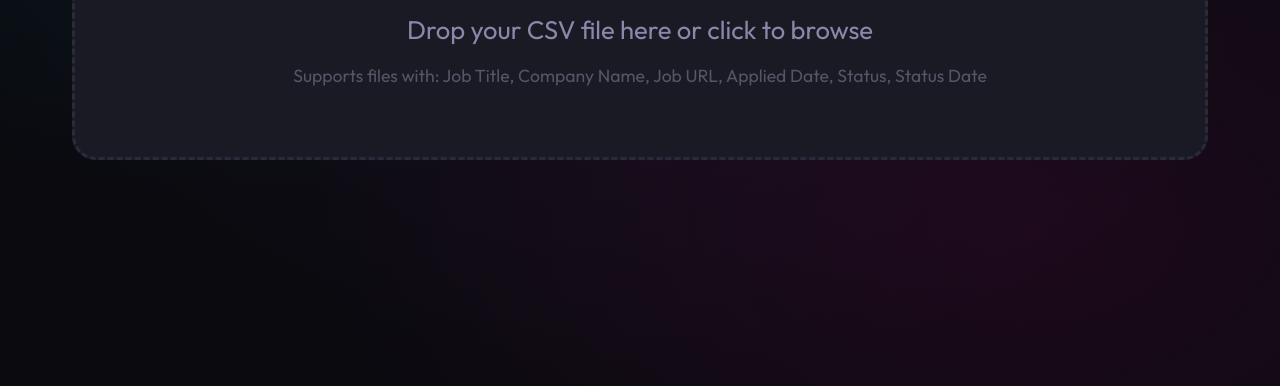
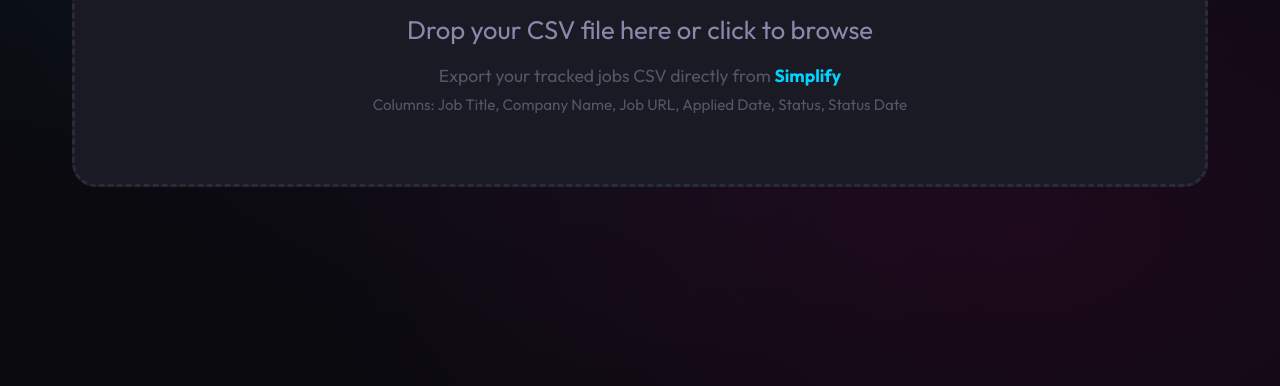
Before and after one commit to Vin916/Job-tracker, a plain HTML site: page index.html in a window 1280 px wide. Shown: the part 414-800 px from the top of the page. Drawn offline with nearby package versions, Linux system fonts and the light colour scheme.

Commit message:
Add README and update upload hint to mention Simplify

```diff
--- a/index.html
+++ b/index.html
@@ -519,7 +519,8 @@
     <div class="upload-zone" id="uploadZone">
       <span class="upload-icon">📁</span>
       <p class="upload-text">Drop your CSV file here or click to browse</p>
-      <p class="upload-hint">Supports files with: Job Title, Company Name, Job URL, Applied Date, Status, Status Date</p>
+      <p class="upload-hint">Export your tracked jobs CSV directly from <strong style="color: var(--accent-cyan);">Simplify</strong></p>
+      <p class="upload-hint" style="margin-top: 8px; font-size: 0.95rem;">Columns: Job Title, Company Name, Job URL, Applied Date, Status, Status Date</p>
       <input type="file" id="fileInput" accept=".csv">
     </div>
 
```
Also changed, not shown: README.md (added).
